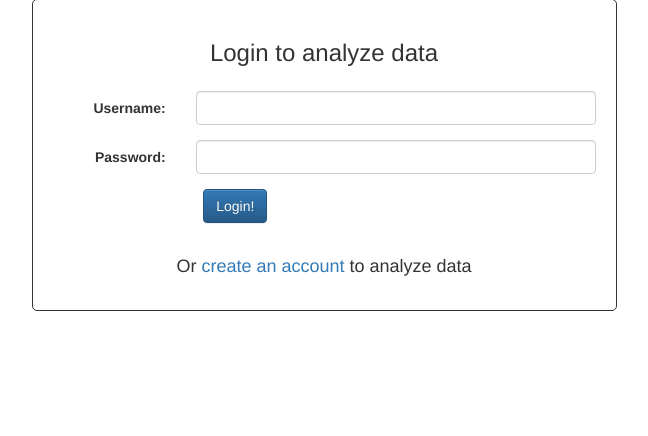
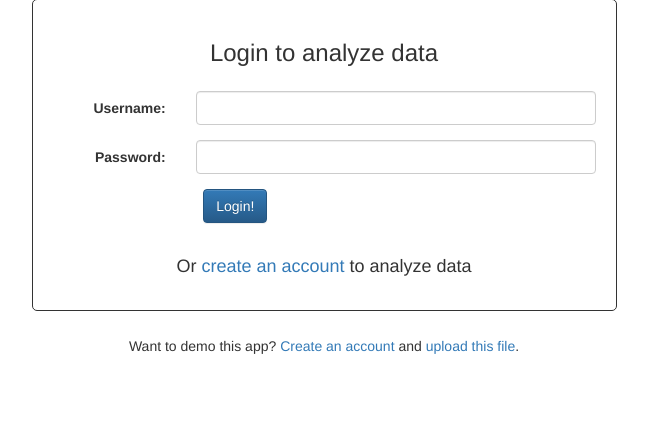
Before and after one commit to canthonyscott/VIZN-MachineLearning, a Django app: page /login/ in a window 1280 px wide. Shown: the part 123-559 px from the top of the page, without its empty margins (316-964 px from the left). Run offline with Django 3.2, Linux system fonts and the light colour scheme; some libraries are stand-ins or nearby versions.

Commit message:
Added links to demo app

```diff
--- a/analysis/static/analysis/styles2.css
+++ b/analysis/static/analysis/styles2.css
@@ -19,6 +19,7 @@
     padding: 20px;
     margin-top: 50px;
     border-radius: 5px;
+    margin-bottom: 25px;
 }
 
 .upload-form{
--- a/login/templates/login/index.html
+++ b/login/templates/login/index.html
@@ -1,4 +1,5 @@
 {% extends "analysis/header.html" %}
+{% load static %}
 
 {% block content %}
     {% load widget_tweaks %}
@@ -29,4 +30,11 @@
         </div>
 
     </div>
+
+    <div class="row">
+    <div class=" col-sm-offset-3 col-sm-6 text-center">
+        <p>Want to demo this app? <a href="{% url 'signup' %}">Create an account</a>
+            and <a href="{% static "analysis/sampleData.XLS" %}">upload this file</a>.</p>
+    </div>
+    </div>
 {% endblock %}
```
